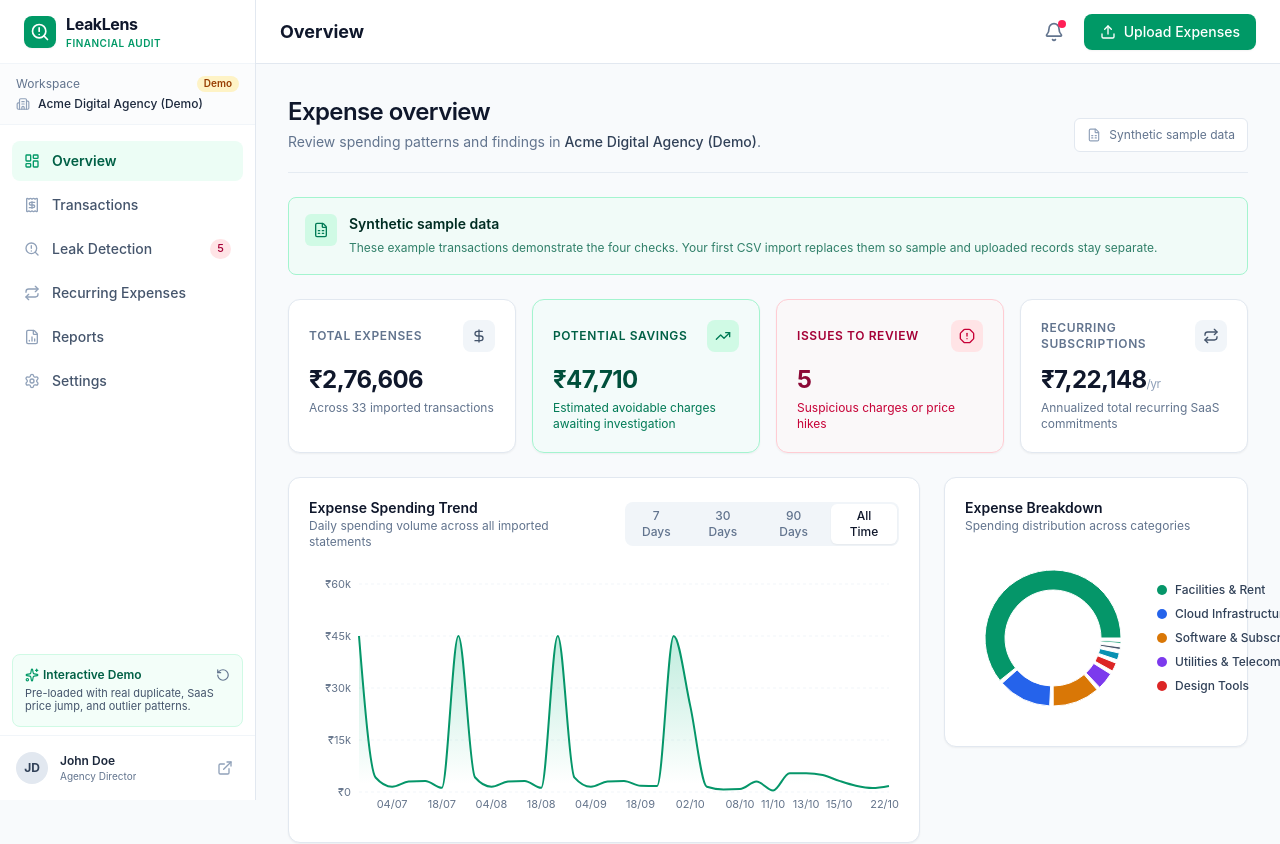
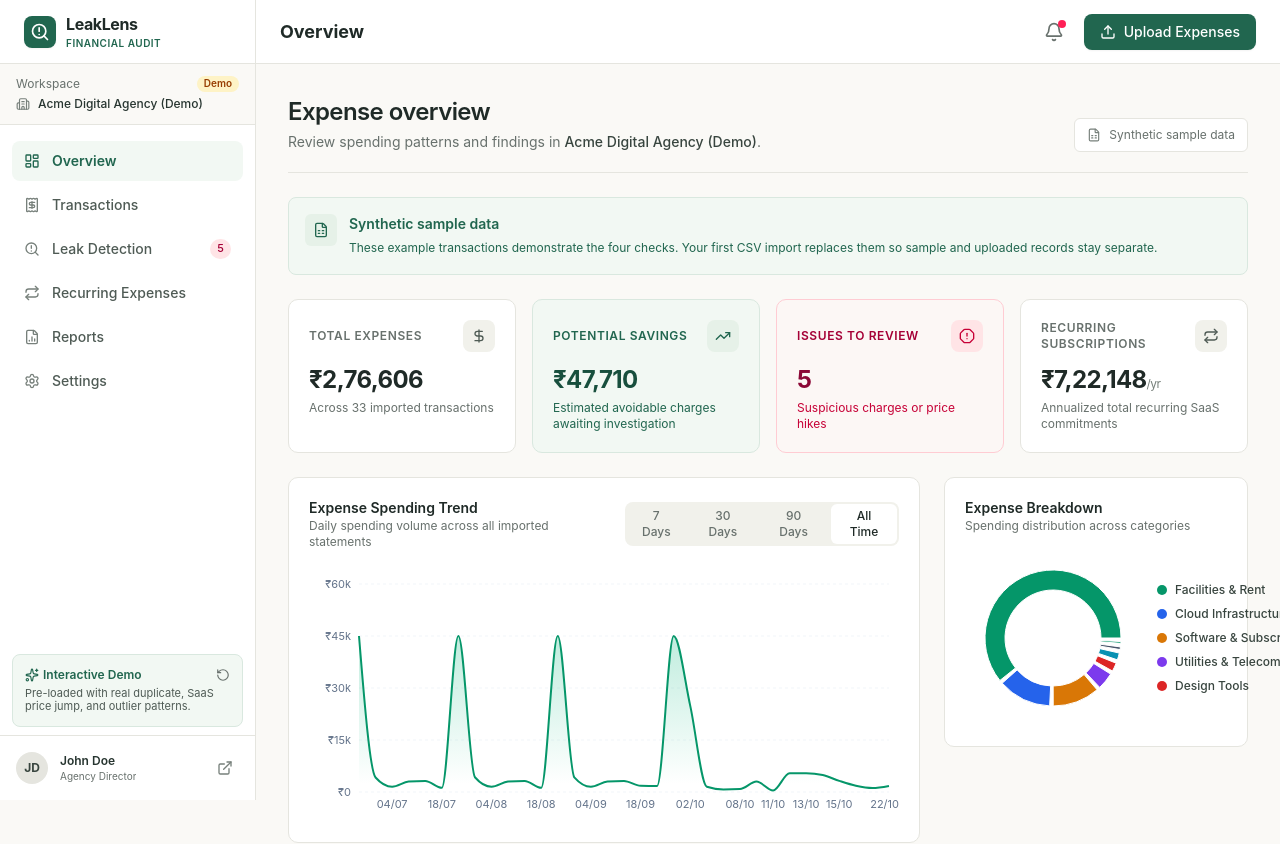
Before and after one commit to parthowww/leaklens, a Next.js app: page /dashboard in a window 1280 px wide. Shown: the top 844 px of the page. Built offline with nearby package versions, Linux system fonts and the light colour scheme.

Commit message:
Align in-product screens to the shared warm neutral palette

```diff
--- a/src/app/globals.css
+++ b/src/app/globals.css
@@ -64,3 +64,118 @@ body {
     transition-duration: 0.01ms !important;
   }
 }
+
+/* Shared application palette for screens that still use Tailwind's slate/emerald utilities. */
+[class~="bg-[#F8FAFC]"],
+[class~="bg-slate-50"],
+[class~="bg-slate-50/30"],
+[class~="bg-slate-50/40"],
+[class~="bg-slate-50/50"],
+[class~="bg-slate-50/60"],
+[class~="bg-slate-50/70"] {
+  background-color: #faf9f6;
+}
+[class~="bg-slate-100"] {
+  background-color: #f1f1eb;
+}
+[class~="bg-slate-200"] {
+  background-color: #e5e5df;
+}
+[class~="border-slate-100"],
+[class~="border-slate-150"],
+[class~="border-slate-200"],
+[class~="border-slate-200/80"],
+[class~="border-slate-300"] {
+  border-color: #e5e5df;
+}
+[class~="text-[#0F172A]"],
+[class~="text-slate-900"] {
+  color: #1f2a27;
+}
+[class~="text-slate-800"] {
+  color: #273530;
+}
+[class~="text-slate-700"] {
+  color: #38453f;
+}
+[class~="text-slate-600"] {
+  color: #4f5b55;
+}
+[class~="text-slate-500"] {
+  color: #68716d;
+}
+[class~="text-slate-400"] {
+  color: #77807b;
+}
+[class~="text-slate-300"] {
+  color: #a0a6a2;
+}
+[class~="placeholder-slate-400"]::placeholder {
+  color: #77807b;
+}
+[class~="bg-emerald-600"] {
+  background-color: #21664f;
+}
+[class~="bg-emerald-600/10"],
+[class~="bg-emerald-100"],
+[class~="bg-emerald-100/50"] {
+  background-color: #e6f1e8;
+}
+[class~="bg-emerald-50"],
+[class~="bg-emerald-50/30"],
+[class~="bg-emerald-50/40"],
+[class~="bg-emerald-50/50"],
+[class~="bg-emerald-50/60"],
+[class~="bg-emerald-50/80"] {
+  background-color: #f2f8f3;
+}
+[class~="border-emerald-100"],
+[class~="border-emerald-200"],
+[class~="border-emerald-300"] {
+  border-color: #d9e8df;
+}
+[class~="text-emerald-950"],
+[class~="text-emerald-900"],
+[class~="text-emerald-800"],
+[class~="text-emerald-800/80"],
+[class~="text-emerald-700"],
+[class~="text-emerald-600"] {
+  color: #21664f;
+}
+[class~="text-emerald-900"] {
+  color: #184f3d;
+}
+[class~="hover:bg-slate-100"]:hover {
+  background-color: #f1f1eb;
+}
+[class~="hover:bg-emerald-700"]:hover {
+  background-color: #184f3d;
+}
+[class~="hover:bg-emerald-100/50"]:hover {
+  background-color: #e6f1e8;
+}
+[class~="hover:border-slate-300"]:hover {
+  border-color: #d2d4cc;
+}
+[class~="hover:text-emerald-700"]:hover {
+  color: #184f3d;
+}
+[class~="focus:border-emerald-500"]:focus {
+  border-color: #21664f;
+}
+[class~="bg-gradient-to-r"] {
+  background-image: none;
+  background-color: #f2f8f3;
+}
+main [class~="rounded-xl"] {
+  border-radius: 0.625rem;
+}
+main [class~="rounded-lg"] {
+  border-radius: 0.5rem;
+}
+main [class~="shadow-xs"],
+main [class~="shadow-2xs"],
+main [class~="shadow-md"],
+main [class~="hover:shadow-md"]:hover {
+  box-shadow: none;
+}
```
